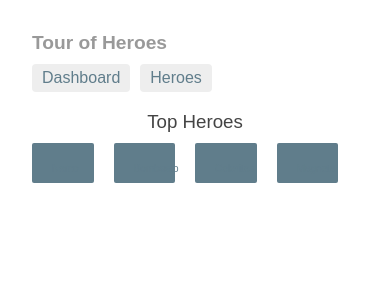
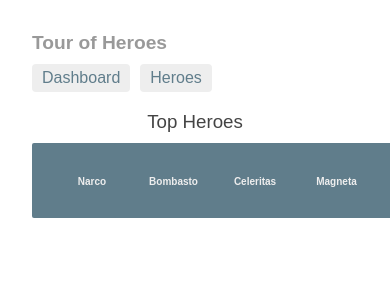
Before and after one commit to rwehresmann/angular-tour-of-heroes, an Angular app: page /dashboard in a window 390 px wide. Shown: the top 300 px of the page. Built offline with nearby package versions, Linux system fonts and the light colour scheme.

Commit message:
Dashboard html and css adjusts

```diff
--- a/src/app/dashboard.component.css
+++ b/src/app/dashboard.component.css
@@ -31,7 +31,7 @@ h4 {
   text-align: center;
   color: #eee;
   max-height: 120px;
-  min-width: 120px;
+  min-width: 200px;
   background-color: #607D8B;
   border-radius: 2px;
 }
@@ -56,6 +56,6 @@ h4 {
     margin: 0;
   }
   .module {
-    min-width: 60px;
+    min-width: 120px;
   }
 }
--- a/src/app/dashboard.component.html
+++ b/src/app/dashboard.component.html
@@ -1,8 +1,10 @@
 <h3>Top Heroes</h3>
 <div class="grid grid-pad">
   <div *ngFor="let hero of heroes" class="col-1-4">
-    <div class="module hero">
-      <a [routerLink]="['/detail', hero.id]"  class="col-1-4">{{hero.name}}</a>
-    </div>
+    <a class="col-1-4" [routerLink]="['/detail', hero.id]">
+      <div class="module hero">
+        <h4>{{hero.name}}</h4>
+      </div>
+    </a>
   </div>
 </div>
```
